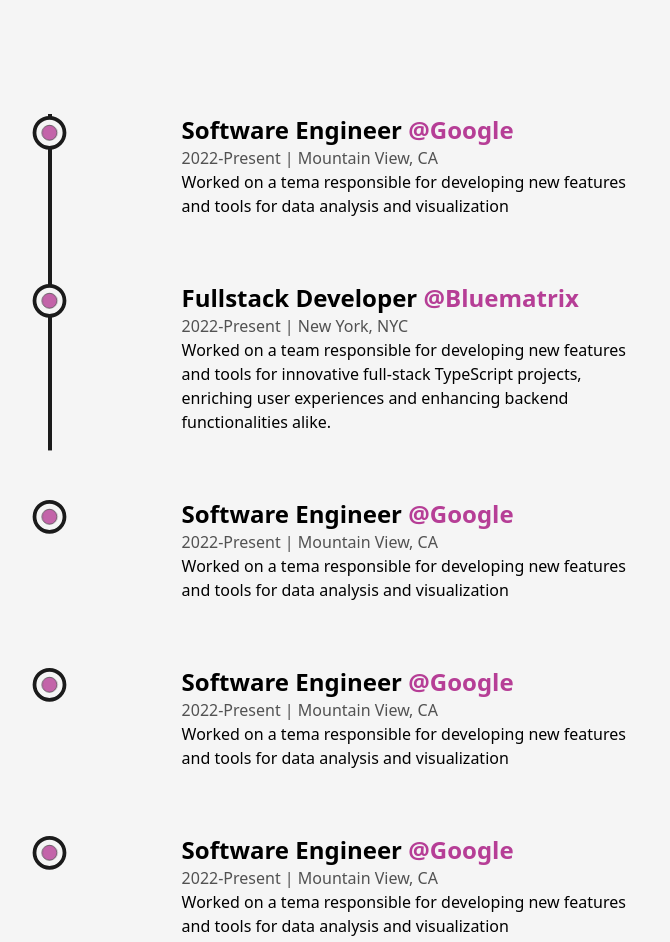
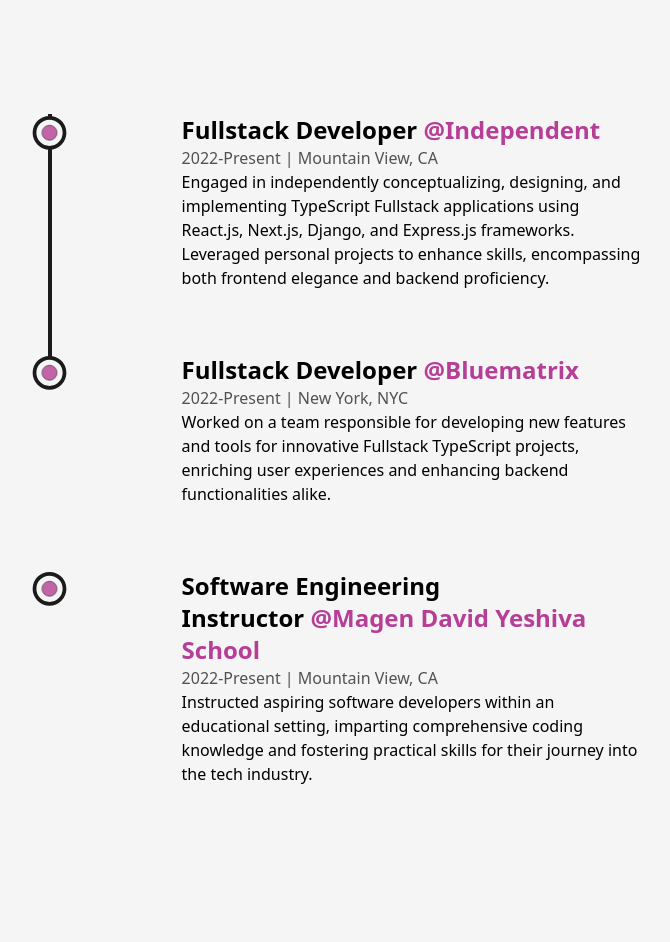
Before and after one commit to bryanbuitrago/portfolio-site, a Next.js app: page /about in a window 1280 px wide. Shown: the part 2410-3352 px from the top of the page, without its empty margins (244-914 px from the left). Built offline with nearby package versions, Linux system fonts and the light colour scheme.

Commit message:
Add Experience.

```diff
--- a/src/components/Experience.js
+++ b/src/components/Experience.js
@@ -50,40 +50,27 @@
 
                 <ul className='w-full flex flex-col items-start justify-between ml-4 xs:ml-2'>
                 <Details
-                        position='Software Engineer' company='Google'
-                        companyLink='www.google.com'
-                        time='2022-present' address='Mountain View, CA'
-                        work='Worked on a tema responsible for developing new features and tools for
-                              data analysis and visualization'
+                        position='Fullstack Developer' company='Independent'
+                        companyLink=''
+                        time='2022-present'
+                        address='Mountain View, CA'
+                        work='Engaged in independently conceptualizing, designing, and implementing TypeScript
+                              Fullstack applications using React.js, Next.js, Django, and Express.js frameworks.
+                              Leveraged personal projects to enhance skills, encompassing both frontend elegance and backend proficiency.'
                     />
                     <Details
                         position='Fullstack Developer' company='Bluematrix'
-                        companyLink='www.bluematrix.com'
+                        companyLink='www.bluematrix.com/www3/Home.action'
                         time='2022-present' address='New York, NYC'
-                        work='  Worked on a team responsible for developing
-                                new features and tools for innovative full-stack TypeScript projects,
-                                enriching user experiences and enhancing backend functionalities alike. '
+                        work='Worked on a team responsible for developing
+                              new features and tools for innovative Fullstack TypeScript projects,
+                              enriching user experiences and enhancing backend functionalities alike.'
                     />
                     <Details
-                        position='Software Engineer' company='Google'
-                        companyLink='www.google.com'
+                        position='Software Engineering Instructor' company='Magen David Yeshiva School'
+                        companyLink='www.magendavidyeshivah.org/'
                         time='2022-present' address='Mountain View, CA'
-                        work='Worked on a tema responsible for developing new features and tools for
-                              data analysis and visualization'
-                    />
-                    <Details
-                        position='Software Engineer' company='Google'
-                        companyLink='www.google.com'
-                        time='2022-present' address='Mountain View, CA'
-                        work='Worked on a tema responsible for developing new features and tools for
-                              data analysis and visualization'
-                    />
-                    <Details
-                        position='Software Engineer' company='Google'
-                        companyLink='www.google.com'
-                        time='2022-present' address='Mountain View, CA'
-                        work='Worked on a tema responsible for developing new features and tools for
-                              data analysis and visualization'
+                        work='Instructed aspiring software developers within an educational setting, imparting comprehensive coding knowledge and fostering practical skills for their journey into the tech industry.'
                     />
                 </ul>
             </div>
```
